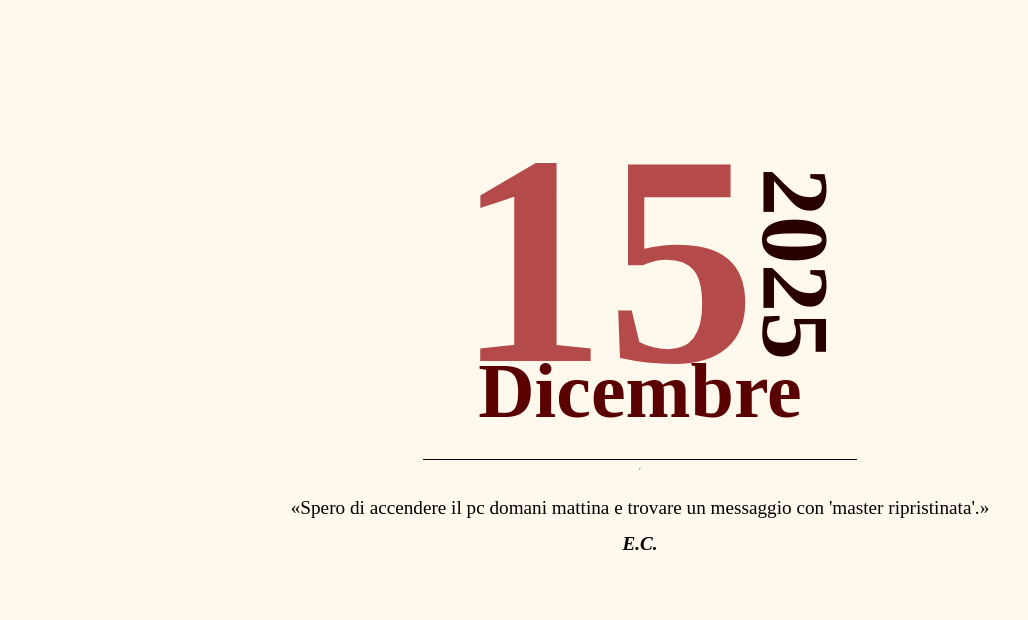
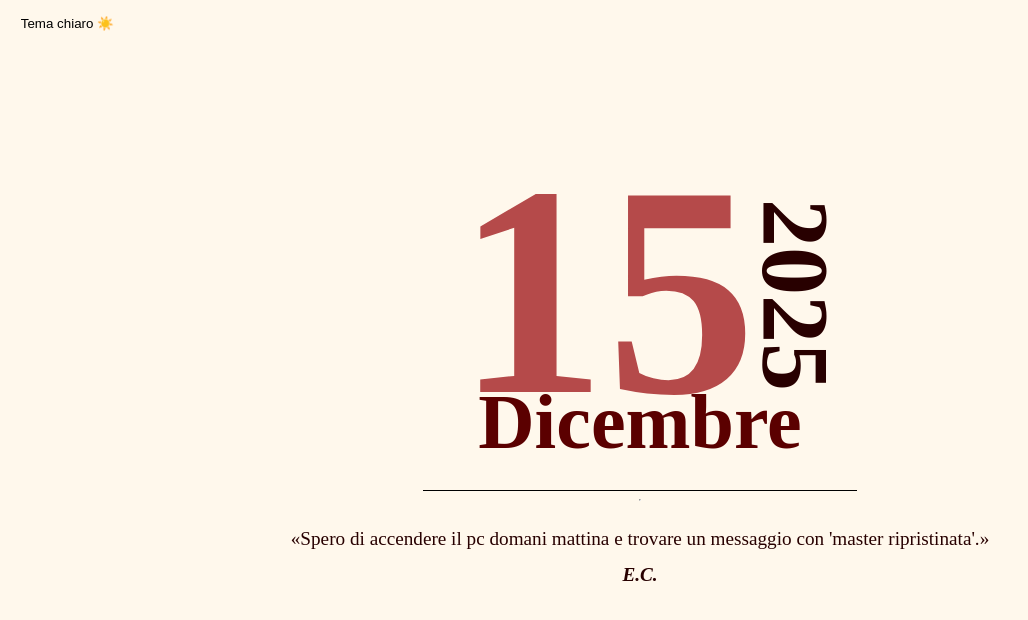
Before and after one commit to taffa-dev/Calendario, a Vue app: page / in a window 1280 px wide. Shown: the top 620 px of the page, without its empty margins (0-1028 px from the left). Built offline with nearby package versions, Linux system fonts and the light colour scheme; a web font is replaced by a local one.

Commit message:
Iniziata implementazione temi dinamici

```diff
--- a/src/App.vue
+++ b/src/App.vue
@@ -6,6 +6,11 @@ const today = new Date;
 </script>
 
 <template>
+
+  <button class="theme-toggle" @click="toggleTheme"
+    :aria-label="`Cambia tema: ${theme === 'light' ? 'scuro' : 'chiaro'}`" type="button">
+    {{ theme === 'light' ? 'Tema scuro 🌙' : 'Tema chiaro ☀️' }}
+  </button>
   <div class="calendar">
     <DateBox class="date" :today="today"></DateBox>
     <Aphorism class="aphorism" :today="today"></Aphorism>
@@ -18,10 +23,29 @@ const today = new Date;
   flex-direction: column;
   align-items: center;
 }
+
+.theme-toggle {
+  justify-self: end;
+  border: 1px solid var(--border);
+  background: var(--card);
+  color: var(--fg);
+  padding: 0.5rem 0.8rem;
+  border-radius: 10px;
+  cursor: pointer;
+  transition: transform 0.08s ease, background 0.2s ease, border-color 0.2s ease;
+}
+
+.theme-toggle:hover {
+  transform: translateY(-1px);
+}
+
+.theme-toggle:active {
+  transform: translateY(0);
+}
 </style>
 
 <style>
-  body {
-    background-color: rgb(255, 248, 236);
-  }
+body {
+  background-color: rgb(255, 248, 236);
+}
 </style>
--- a/src/assets/Aphorism.vue
+++ b/src/assets/Aphorism.vue
@@ -57,6 +57,7 @@ const { message, author } = splitFrasi(frasi_celebri[random])
 
 <style scoped>
 .aphorism-text {
+  color: var(--color-3);
   font-family: "Abhaya Libre", serif;
   font-style: normal;
   text-align: center;
--- a/src/assets/DateBox.vue
+++ b/src/assets/DateBox.vue
@@ -1,5 +1,6 @@
 <script setup>
 import { ref } from 'vue';
+import '../theme.css';
 
 const props = defineProps({
   today: { type: Date }
@@ -23,7 +24,7 @@ const year = ref(props.today.getFullYear());
             </div>
         </div>
         <div class="month">{{ month }}</div>
-        <hr />
+        <hr class="separator"/>
     </div>
 </template>
 
@@ -47,14 +48,14 @@ const year = ref(props.today.getFullYear());
 }
 
 .day {
-    color: #B54A4A;
+    color: var(--color-1);
     font-size: 300px;
     padding-right: 10px;
     padding-bottom: 8px;
 }
 
 .month {
-    color: #5B0000;
+    color: var(--color-2);
     font-size: 78px;
     display: flex;
     justify-content: center;
@@ -65,8 +66,12 @@ const year = ref(props.today.getFullYear());
 }
 
 .year {
-    color: #280000;
+    color: var(--color-3);
     writing-mode: vertical-lr;
     font-size: 96px;
 }
+
+.separator{
+    color: var(--color-3)
+}
 </style>
--- /dev/null
+++ b/src/theme.css
@@ -0,0 +1,13 @@
+:root {
+    --color-bg: #fff8ec;
+    --color-1: #B54A4A;
+    --color-2: #5B0000;
+    --color-3: #280000;
+}
+
+:root[color-theme = "dark"] {
+    --color-bg: #060030;
+    --color-1: #ff7300;
+    --color-2: #b20e0e;
+    --color-3: #ffd4c2;
+}
```
